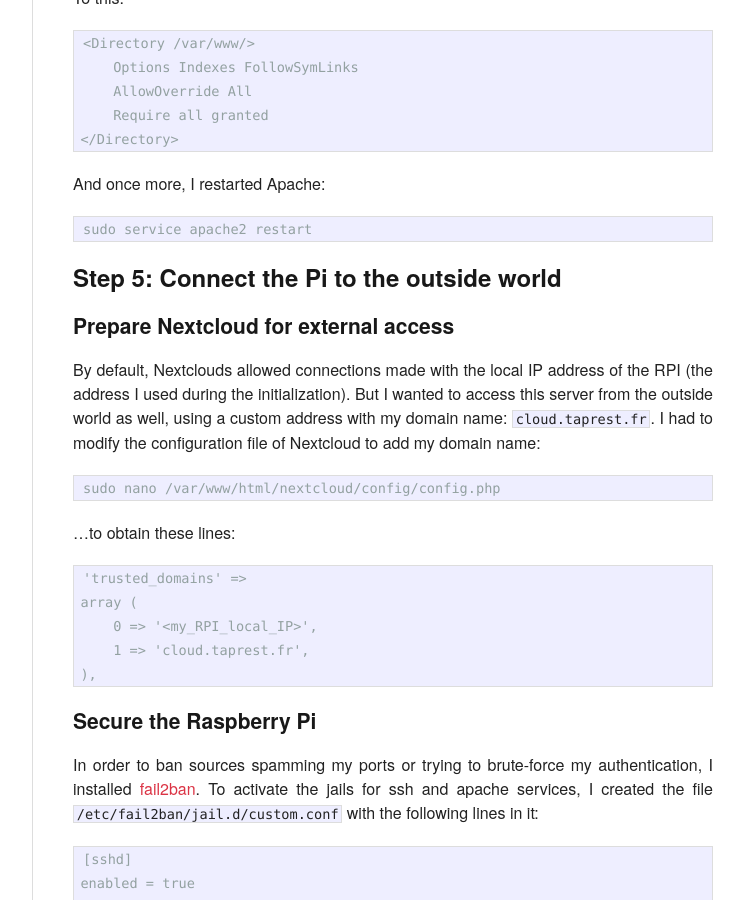
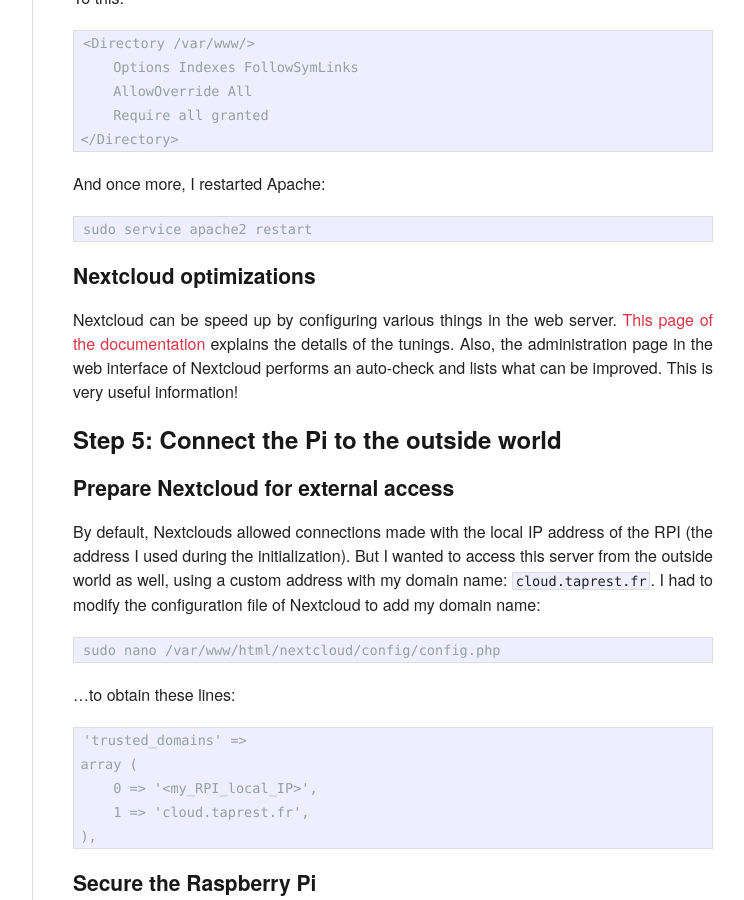
Before and after one commit to RomainTT/romaintt.github.io, a Jekyll site: the page built from _posts/2019-01-04-my-cloud.md, in a window 1280 px wide and 900 px high, scrolled down 5825 px. Shown: the whole window, without its empty margins (378-1122 px from the left). Built offline with Jekyll 4.4.1, drawn with Linux system fonts in a browser that asks for light colours.

Commit message:
Update 2019-01-04-my-cloud.md
Add nextcloud optimizations section

```diff
--- a/_posts/2019-01-04-my-cloud.md
+++ b/_posts/2019-01-04-my-cloud.md
@@ -230,6 +230,13 @@
 
     sudo service apache2 restart
 
+### Nextcloud optimizations
+
+Nextcloud can be speed up by configuring various things in the web server.
+[This page of the documentation](https://docs.nextcloud.com/server/stable/admin_manual/installation/server_tuning.html)
+explains the details of the tunings. Also, the administration page in the web interface of
+Nextcloud performs an auto-check and lists what can be improved. This is very useful information!
+
 ## Step 5: Connect the Pi to the outside world
 
 ### Prepare Nextcloud for external access
```
